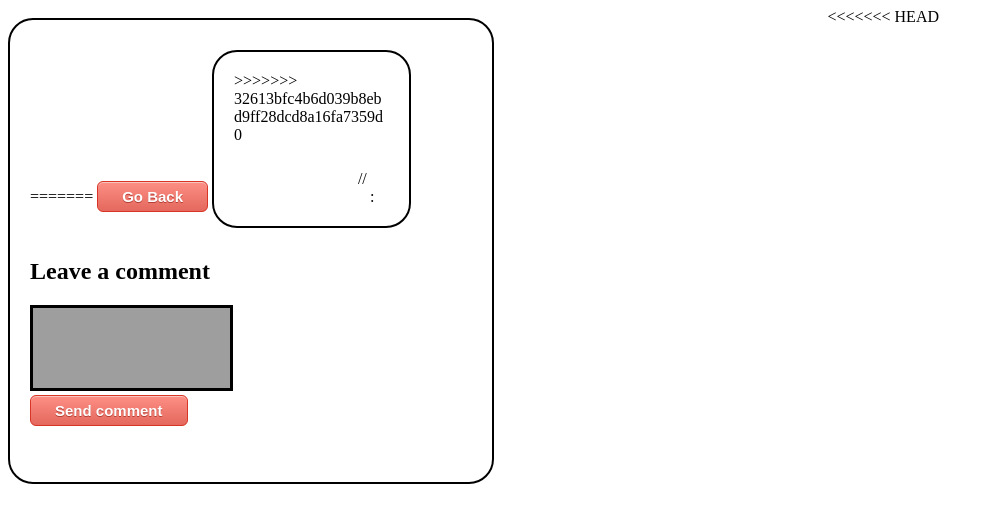
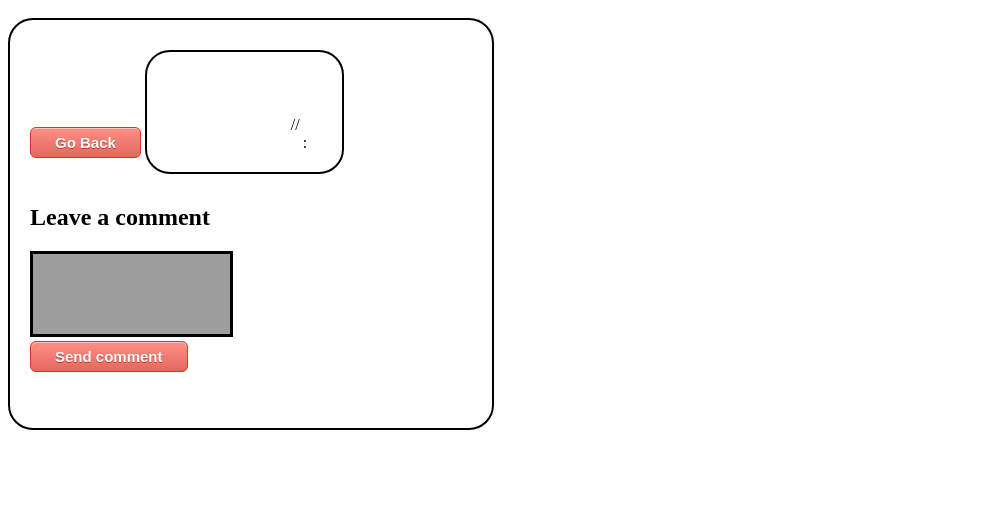
Before and after one commit to jopoblete/im_down, a Python web app: template down/templates/post.html in a window 1280 px wide. Shown: the top 523 px of the page, without its empty margins (0-994 px from the left). Run offline with Jinja, Linux system fonts and the light colour scheme; the template is opened without the code that fills it, so the values that code supplies are empty; grey boxes are pictures that could not be loaded.

Commit message:
Fixing merge

```diff
--- a/down/templates/post.html
+++ b/down/templates/post.html
@@ -5,17 +5,12 @@
     <link rel='stylesheet' href='styles/main.css'>
   </head>
   <body>
-<<<<<<< HEAD
+
     <div class='eventInPost'>
-
       {{post.text}}
-=======
       <a href="/home"><button type="goback" name="button">Go Back</button> </a>
       <div class='event'>
->>>>>>> 32613bfc4b6d039b8ebd9ff28dcd8a16fa7359d0
-
         <br><br>
-
       <div class='date'>{{post.date.month}}/{{post.date.day}}/{{ post.date.year}} <br>
           &nbsp;&nbsp;
         {% if post.date.hour-7 > 12 %}
@@ -25,7 +20,8 @@
         {% else %}
           {{post.date.hour-7}}
         {% endif %}
-          :{{post.date.minute}}  </div>
+        :{{post.date.minute}}
+      </div>
 
     </div>
 
```
Lines whose indentation alone changed are shown as unchanged.
